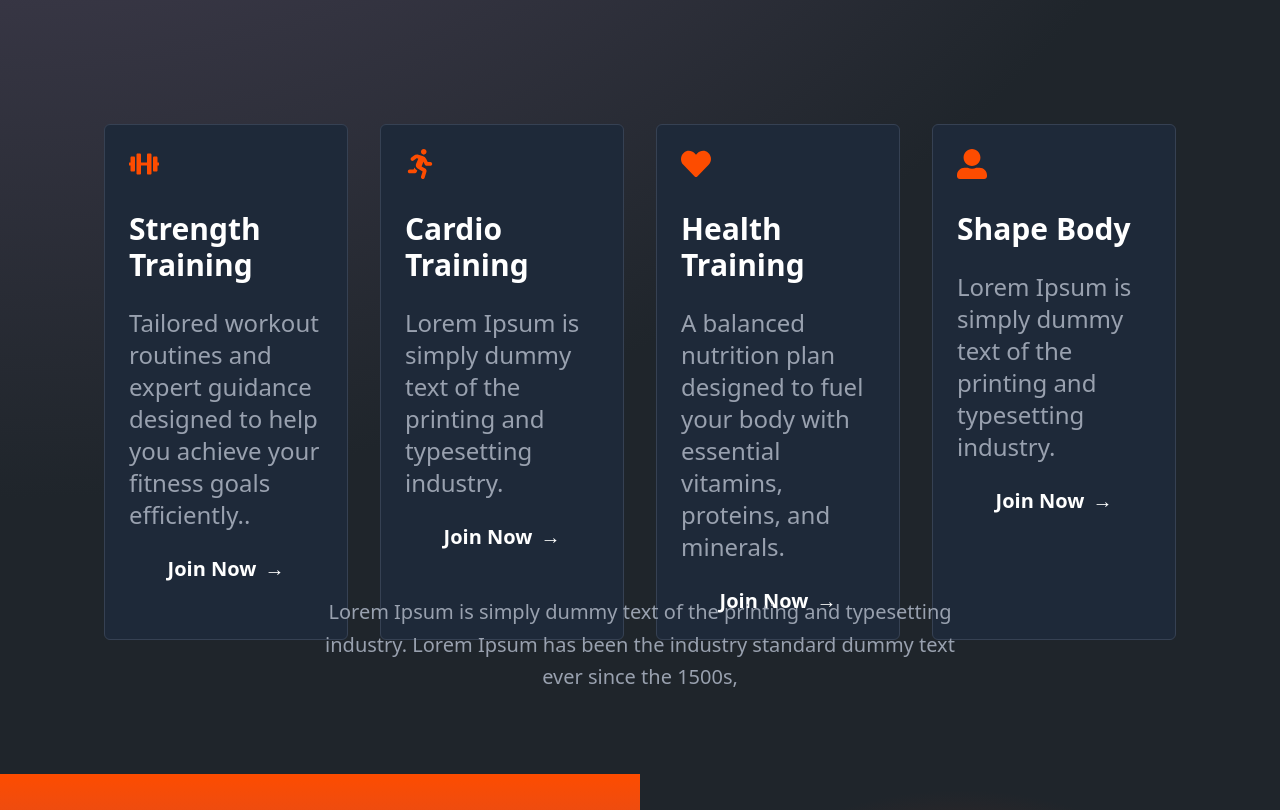
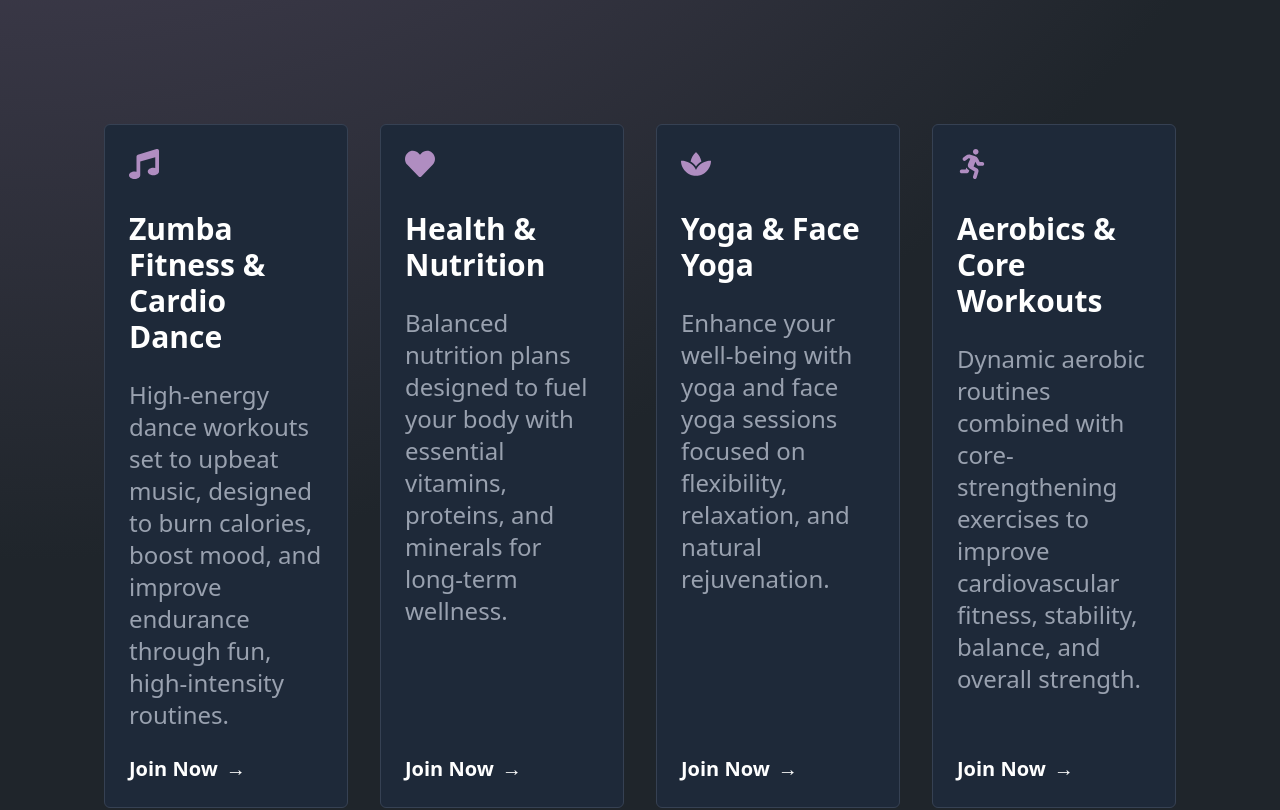
Before and after one commit to freakfit22/freakfitnew, a React (Vite) app: page / in a window 1280 px wide. Shown: the part 949-1759 px from the top of the page. Built offline with nearby package versions, Linux system fonts and the light colour scheme.

Commit message:
Update Program Section

```diff
--- a/src/sections/ProgramSection.jsx
+++ b/src/sections/ProgramSection.jsx
@@ -1,29 +1,29 @@
-import { FaDumbbell, FaRunning, FaHeart, FaUserAlt } from "react-icons/fa";
+import { FaDumbbell, FaRunning, FaHeart, FaUserAlt, FaMusic, FaHeartbeat, FaSpa } from "react-icons/fa";
 
 const programs = [
   {
-    icon: <FaDumbbell className="text-[#FD4C00] text-3xl" />,
-    title: "Strength Training",
+    icon: <FaMusic className="text-[#B08DC1] text-3xl" />,
+    title: "Zumba Fitness & Cardio Dance",
     description:
-      "Tailored workout routines and expert guidance designed to help you achieve your fitness goals efficiently..",
+      "High-energy dance workouts set to upbeat music, designed to burn calories, boost mood, and improve endurance through fun, high-intensity routines.",
   },
   {
-    icon: <FaRunning className="text-[#FD4C00] text-3xl" />,
-    title: "Cardio Training",
+    icon: <FaHeart className="text-[#B08DC1] text-3xl" />,
+    title: "Health & Nutrition",
     description:
-      "Lorem Ipsum is simply dummy text of the printing and typesetting industry.",
+      "Balanced nutrition plans designed to fuel your body with essential vitamins, proteins, and minerals for long-term wellness.",
   },
   {
-    icon: <FaHeart className="text-[#FD4C00] text-3xl" />,
-    title: "Health Training",
+    icon: <FaSpa className="text-[#B08DC1] text-3xl" />,
+    title: "Yoga & Face Yoga",
     description:
-      "A balanced nutrition plan designed to fuel your body with essential vitamins, proteins, and minerals.",
+      "Enhance your well-being with yoga and face yoga sessions focused on flexibility, relaxation, and natural rejuvenation.",
   },
   {
-    icon: <FaUserAlt className="text-[#FD4C00] text-3xl" />,
-    title: "Shape Body",
+    icon: <FaRunning className="text-[#B08DC1] text-3xl" />,
+    title: "Aerobics & Core Workouts",
     description:
-      "Lorem Ipsum is simply dummy text of the printing and typesetting industry.",
+      "Dynamic aerobic routines combined with core-strengthening exercises to improve cardiovascular fitness, stability, balance, and overall strength.",
   },
 ];
 
@@ -34,22 +34,22 @@ const ProgramSection = () => {
         PROGRAM
       </h2>
 
-      <div className="grid grid-cols-2 sm:grid-cols-2 md:grid-cols-2 lg:grid-cols-4 gap-6 sm:gap-8 lg:h-100  max-w-8xl md:mx-20">
+      <div className="grid grid-cols-1 sm:grid-cols-2 md:grid-cols-2 lg:grid-cols-4 gap-6 sm:gap-8 max-w-8xl md:mx-20">
         {programs.map((prog, index) => (
           <div
             key={index}
-            className="bg-gray-800 border border-gray-700 p-6 rounded-md hover:shadow-lg transition-shadow"
+            className="bg-gray-800 border border-gray-700 p-6 rounded-md hover:shadow-lg transition-shadow h-full min-h-[260px] flex flex-col"
           >
             <div className="lg:mb-8 mb-2">{prog.icon}</div>
-            <h3 className="text-start sm:text-3xl  font-semibold mb-2 lg:mb-6">
+            <h3 className="text-start sm:text-3xl font-semibold mb-2 lg:mb-6">
               {prog.title}
             </h3>
-            <p className="text-sm text-start  sm:text-2xl  text-gray-400 mb-6">
+            <p className="text-sm text-start sm:text-2xl text-gray-400 mb-6 flex-1">
               {prog.description}
             </p>
             <a
-              href="#"
-              className="text-xm  sm:text-xl  font-semibold inline-flex items-center text-white hover:text-[#FD4C00] "
+              href="https://wa.me/919528625403?text=Hi%20I%20am%20interested%20in%20your%20Zumba%20classes!"
+              className="text-xm sm:text-xl font-semibold inline-flex items-center text-white hover:text-[#FD4C00]"
             >
               Join Now <span className="ml-2">→</span>
             </a>
@@ -58,9 +58,7 @@ const ProgramSection = () => {
       </div>
 
       <p className="text-gray-400 lg:mt-18 mt-6 max-w-md sm:max-w-2xl mx-auto text-xs sm:text-xl leading-relaxed">
-        Lorem Ipsum is simply dummy text of the printing and typesetting
-        industry. Lorem Ipsum has been the industry standard dummy text ever
-        since the 1500s,
+        Discover the joy of movement with our Zumba and fitness programs! Whether you're a beginner or a seasoned dancer, our classes are designed to help you burn calories, boost your energy, and have fun. Join our community and start your fitness journey today!
       </p>
     </section>
   );
```
